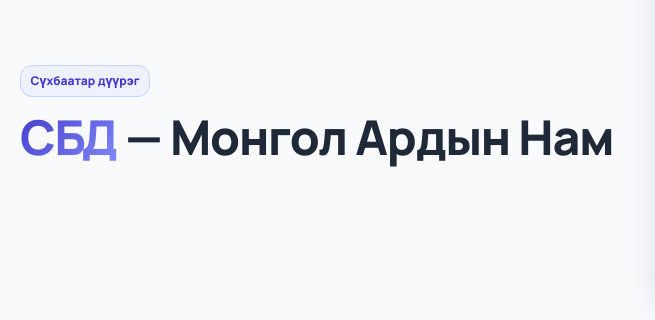
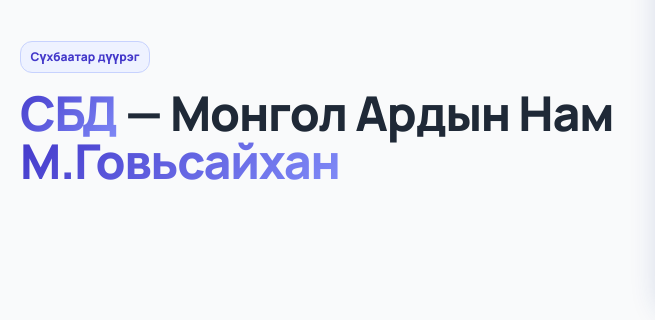
Before and after one commit to govisaikhan/govisaikhan, a plain HTML site: page sbd-man.html in a window 1280 px wide. Shown: the part 189-509 px from the top of the page, 0-655 px from the left. Drawn offline with nearby package versions, Linux system fonts and the light colour scheme; no server answers.

Commit message:
Update sbd-man.html
<span class="grad">М.Говьсайхан</span> Нэмсэн

```diff
--- a/sbd-man.html
+++ b/sbd-man.html
@@ -52,6 +52,7 @@
       <div class="badge">Сүхбаатар дүүрэг</div>
       <h1 class="text-4xl md:text-5xl font-extrabold tracking-tight mt-4 leading-tight">
         <span class="grad">СБД</span> — Монгол Ардын Нам
+        <span class="grad">М.Говьсайхан</span>
       </h1>
     </div>
     <div>
```
